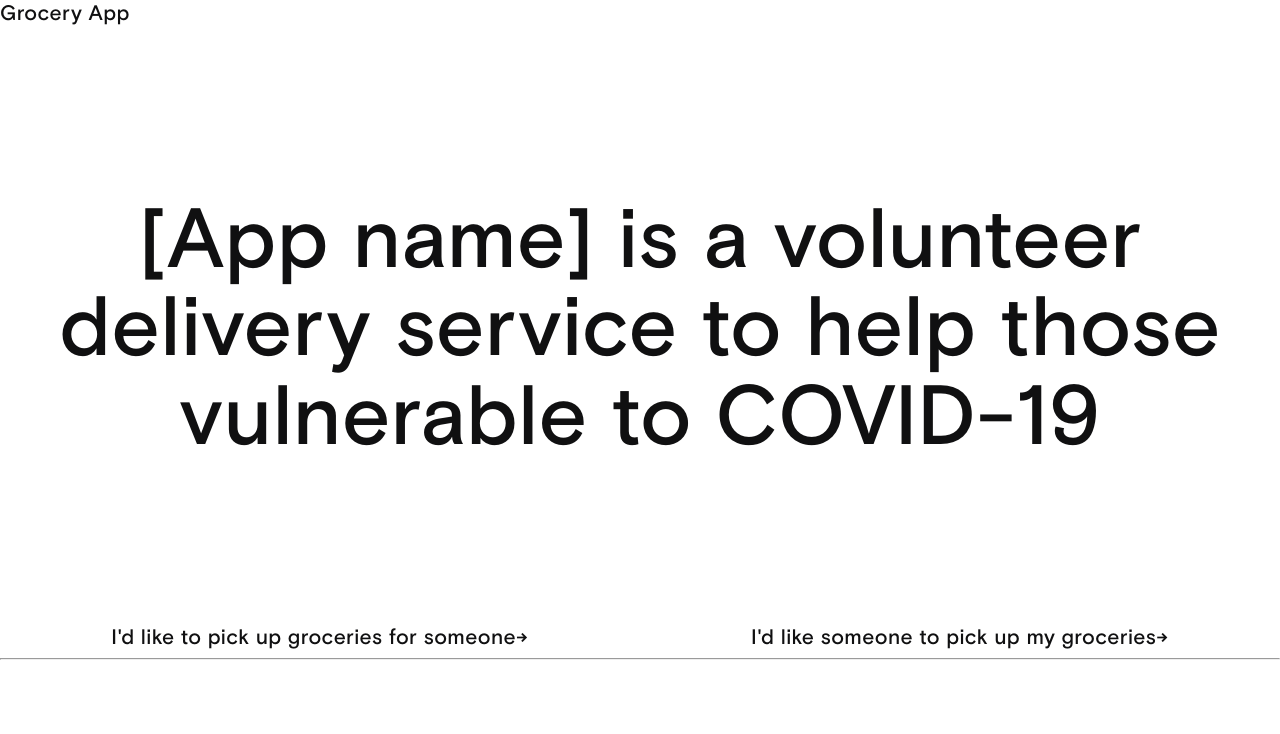
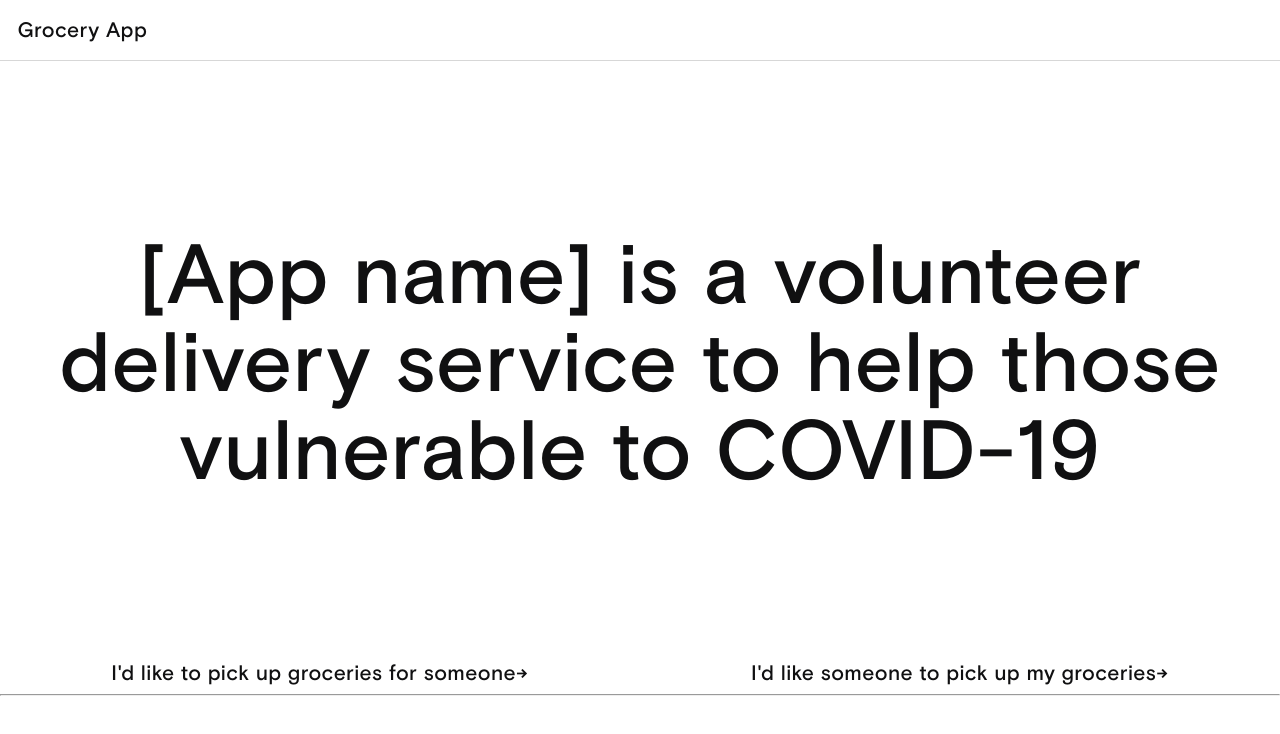
Before and after one commit to thisdesign/groceryassist, a Next.js app: page / in a window 1280 px wide. Shown: the top 734 px of the page. Built offline with nearby package versions, Linux system fonts and the light colour scheme.

Commit message:
UIBox and line item header

```diff
--- a/components/LineItem/LineItem.Styled.tsx
+++ b/components/LineItem/LineItem.Styled.tsx
@@ -1,7 +1,7 @@
 import styled from "styled-components";
+import UIBox from "../UIBox/UIBox";
 
-const LineItem = styled.div`
-  border-bottom: 1px solid var(--color-grey-2);
+const LineItem = styled(UIBox)`
   padding: var(--size-5) var(--size-1);
   display: grid;
   grid-template-columns: 1fr auto;
--- a/components/OrderList/OrderList.tsx
+++ b/components/OrderList/OrderList.tsx
@@ -1,6 +1,6 @@
 import React from "react";
 import GoogleMapReact from "google-map-react";
-import { LineItem, MapMarker } from "..";
+import { LineItem, MapMarker, ResultsHeader } from "..";
 import { OrderRes } from "../../types";
 import S from "./OrderList.Styled";
 
@@ -26,6 +26,7 @@ const OrderList: React.FC<{ orders: OrderRes }> = ({ orders }) => {
         </GoogleMapReact>
       </div>
       <div>
+        <ResultsHeader data={orders} />
         {orders.map(order => (
           <LineItem data={order} key={order._id} />
         ))}
--- /dev/null
+++ b/components/ResultsHeader/ResultsHeader.tsx
@@ -0,0 +1,9 @@
+import React from "react";
+import { OrderRes } from "../../types";
+import { UIBox } from "..";
+
+const ResultsHeader: React.FC<{ data: OrderRes }> = ({ data }) => {
+  return <UIBox>open order</UIBox>;
+};
+
+export default ResultsHeader;
--- /dev/null
+++ b/components/UIBox/UIBox.tsx
@@ -0,0 +1,8 @@
+import styled from "styled-components";
+
+const UIBox = styled.div`
+  border-bottom: 1px solid var(--color-grey-2);
+  padding: var(--size-1);
+`;
+
+export default UIBox;
--- a/components/index.tsx
+++ b/components/index.tsx
@@ -2,5 +2,7 @@ import OrderDetail from "./OrderDetail/OrderDetail";
 import LineItem from "./LineItem/LineItem";
 import OrderList from "./OrderList/OrderList";
 import MapMarker from "./MapMarker/MapMarker";
+import ResultsHeader from "./ResultsHeader/ResultsHeader";
+import UIBox from "./UIBox/UIBox";
 
-export { OrderDetail, LineItem, OrderList, MapMarker };
+export { OrderDetail, LineItem, OrderList, MapMarker, ResultsHeader, UIBox };
--- a/pages/_app.tsx
+++ b/pages/_app.tsx
@@ -3,15 +3,18 @@ import Link from "next/link";
 import { ThemeProvider } from "styled-components";
 import GlobalStyle from "../style/GlobalStyle";
 import theme from "../style/theme";
+import { UIBox } from "../components";
 
 const App = ({ pageProps, Component }) => {
   return (
     <ThemeProvider theme={theme}>
       <GlobalStyle />
       <>
-        <Link href="/">
-          <a>Grocery App</a>
-        </Link>
+        <UIBox>
+          <Link href="/">
+            <a>Grocery App</a>
+          </Link>
+        </UIBox>
         <Component {...pageProps} />
       </>
     </ThemeProvider>
--- a/pages/orders/index.tsx
+++ b/pages/orders/index.tsx
@@ -8,7 +8,6 @@ import { getOrders } from "../../middleware";
 const Listings: NextPage<{ data: OrderRes }> = ({ data }) => {
   return (
     <>
-      <h1>{data.length} Open Orders</h1>
       <OrderList orders={data} />
     </>
   );
```
